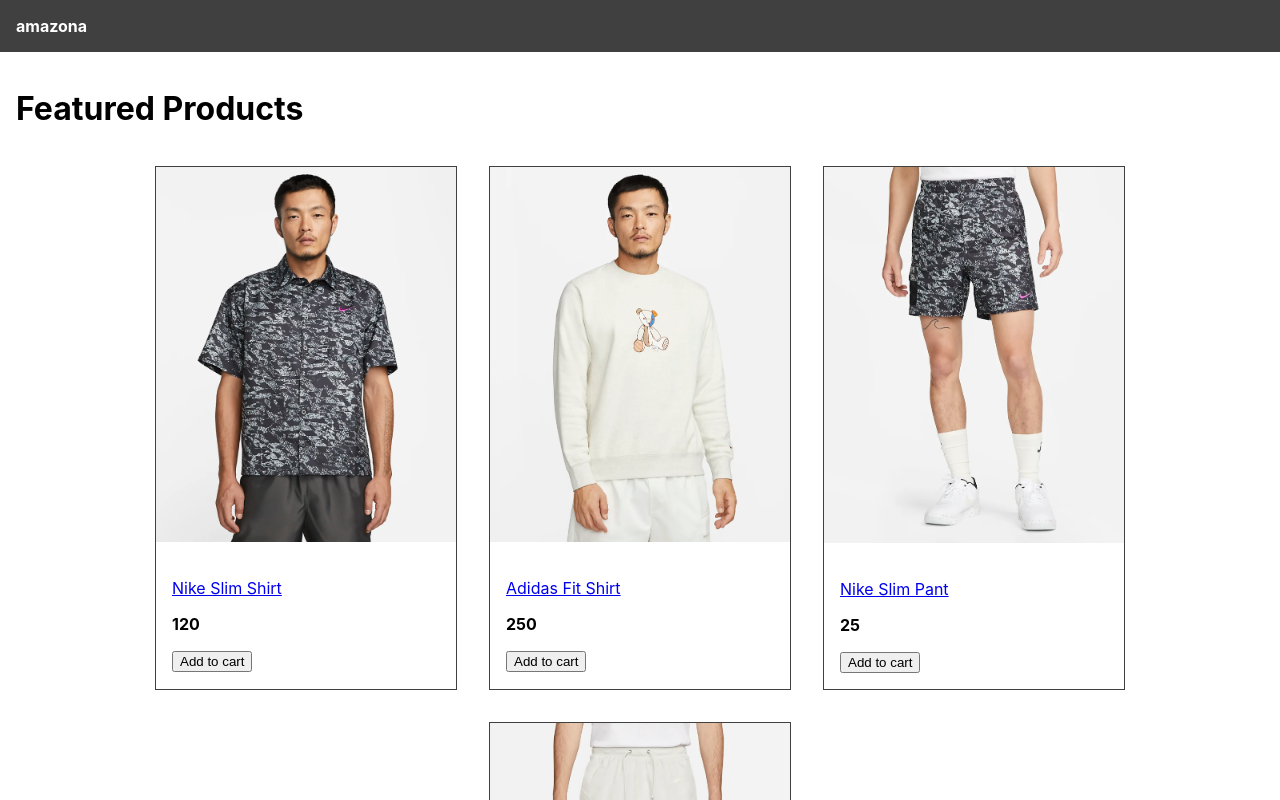
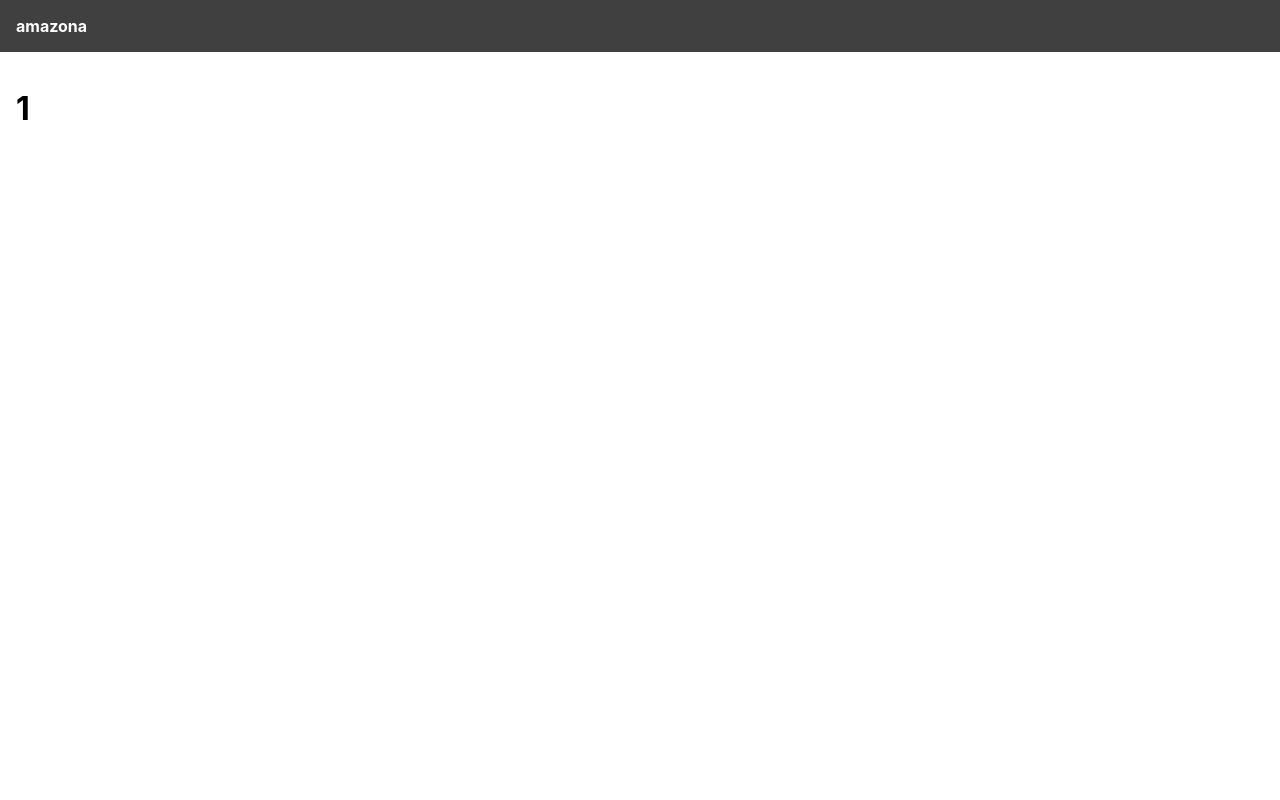
Before and after one commit to tripop0876449437/amason-project-app, a React (Create React App) app in the folder frontend/: page /product/1 in a window 1280 px wide. Shown: the top 800 px of the page. Built offline with nearby package versions, Linux system fonts and the light colour scheme.

Commit message:
Video-06-AddRouting

```diff
--- a/frontend/package.json
+++ b/frontend/package.json
@@ -8,6 +8,7 @@
     "@testing-library/user-event": "^13.5.0",
     "react": "^18.2.0",
     "react-dom": "^18.2.0",
+    "react-router-dom": "^6.5.0",
     "react-scripts": "5.0.1",
     "web-vitals": "^2.1.4"
   },
--- a/frontend/src/App.js
+++ b/frontend/src/App.js
@@ -1,33 +1,22 @@
-import data from "./data";
+import {BrowserRouter, Link, Route, Routes} from 'react-router-dom';
+import HomeScreen from "./screens/HomeScreen";
+import ProductScreen from './screens/ProductSctreen';
 
 function App() {
   return (
+    <BrowserRouter>
       <div>
         <header>
-        <a href="/">amazona</a>
+          <Link to="/">amazona</Link>
         </header>
         <main>
-        <h1>Featured Products</h1>
-        <div className="products">
-          {data.products.map(product => (
-            <div className="product" key={product.slug}>
-              <a href={`/product/${product.slug}`}>
-                <img src={product.image} alt={product.name} />
-              </a>
-              <div className="product-info">
-                <a href={`/product/${product.slug}`}>
-                  <p>{product.name}</p>
-                </a>
-                <p>
-                  <strong>{product.price}</strong>
-                </p>
-                <button>Add to cart</button>
-              </div>
-            </div>
-          ))}
-        </div>
+          <Routes>
+            <Route path="/" element={<HomeScreen />} />
+            <Route path="/product/:slug" element={<ProductScreen />} />
+          </Routes>
         </main>
       </div>
+    </BrowserRouter>
   );
 }
 
--- /dev/null
+++ b/frontend/src/screens/HomeScreen.js
@@ -0,0 +1,29 @@
+import { Link } from "react-router-dom";
+import data from "../data";
+
+function HomeScreen(){
+  return (
+    <div>
+      <h1>Featured Products</h1>
+        <div className="products">
+          {data.products.map(product => (
+            <div className="product" key={product.slug} >
+              <Link to={`/product/${product.slug}`}>
+                <img src={product.image} alt={product.  name} />
+              </Link>
+              <div className="product-info">
+                <Link to={`/product/${product.slug}`}>
+                  <p>{product.name}</p>
+                </Link>
+                <p>
+                  <strong>{product.price}</strong>
+                </p>
+                <button>Add to cart</button>
+              </div>
+            </div>
+          ))}
+        </div>
+    </div>
+  );
+}
+export default HomeScreen;
--- /dev/null
+++ b/frontend/src/screens/ProductSctreen.js
@@ -0,0 +1,13 @@
+import { useParams } from "react-router-dom";
+
+function ProductScreen(){
+  const params = useParams();
+  const {slug} = params;
+  return (
+    <div>
+      <h1>{slug}</h1>
+    </div>
+  );
+
+}
+export default ProductScreen;
```
Also changed, not shown: 2 other files (tests, documents, lock files or other folders). Lines whose indentation alone changed are shown as unchanged.
